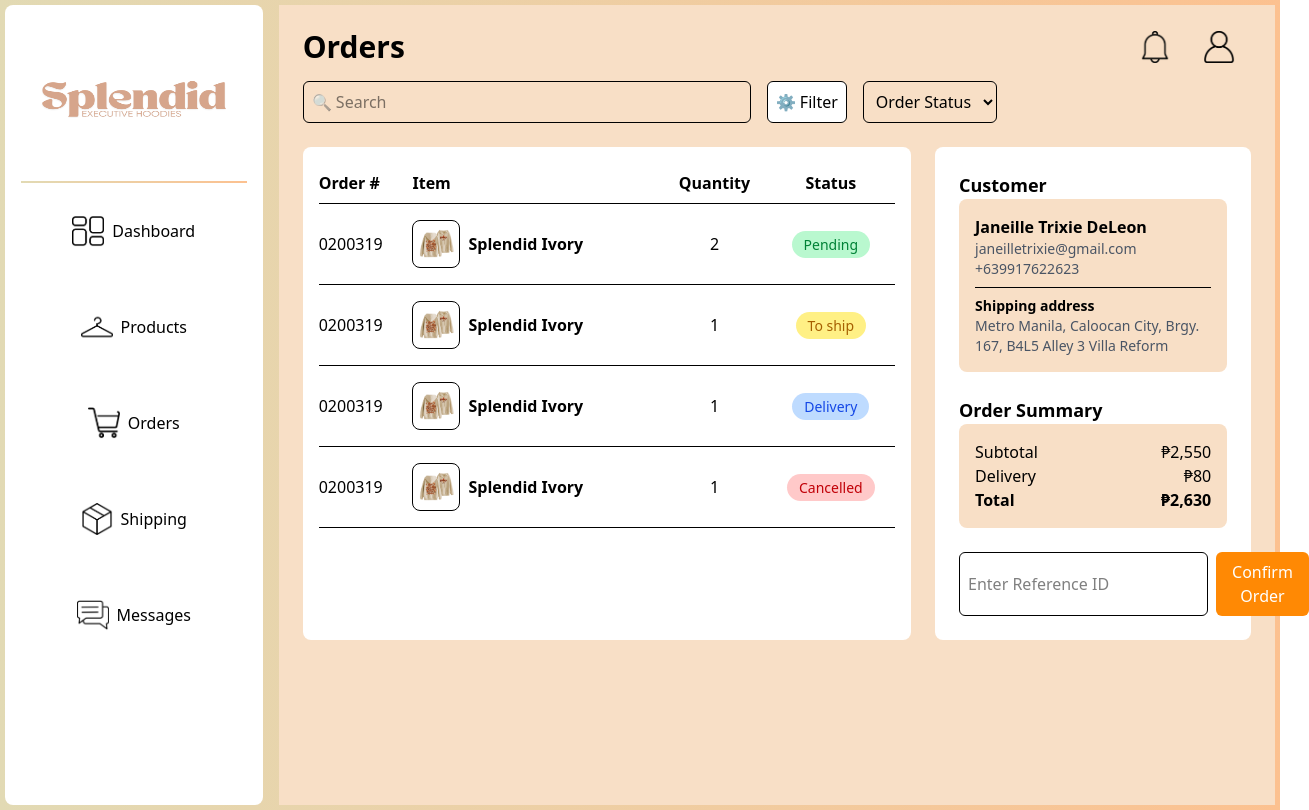
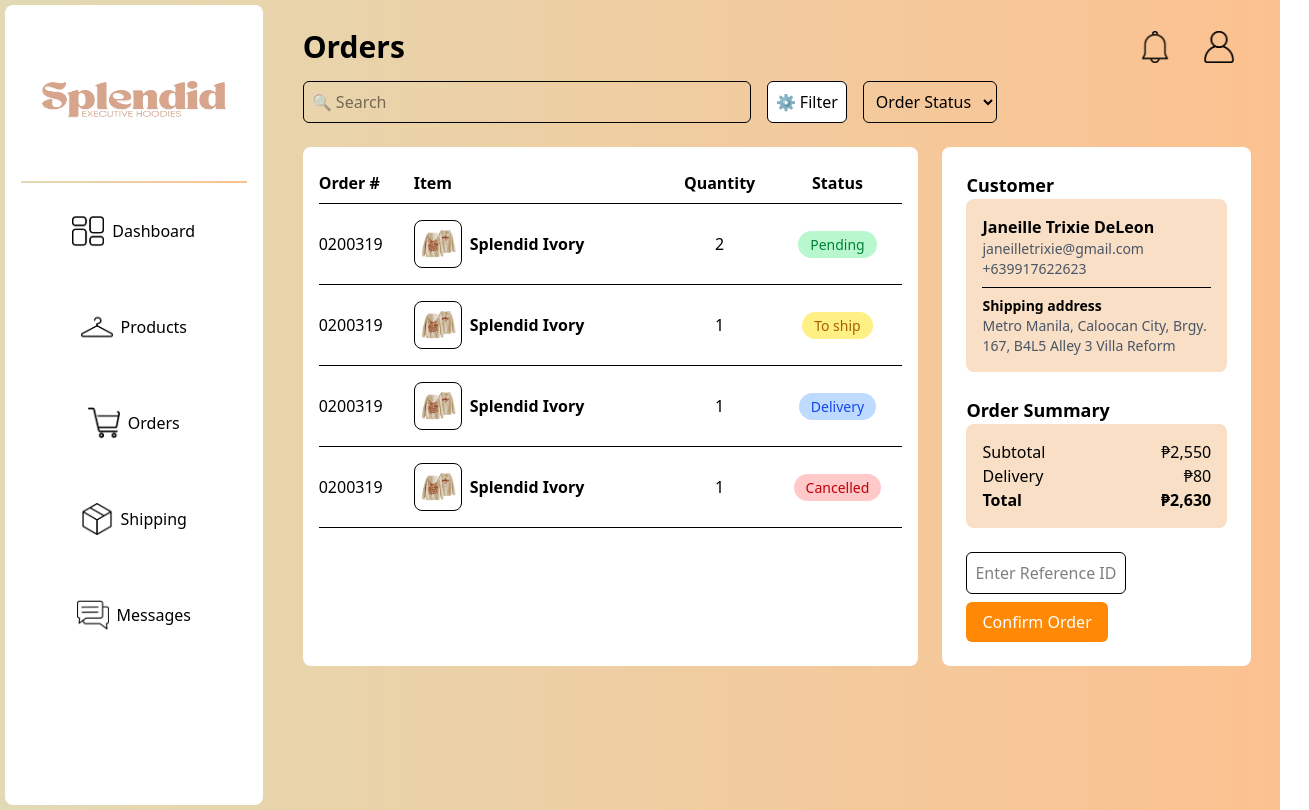
Before and after one commit to scottii333/Capstone-Splendid-Project, a React (Vite) app in the folder frontEnd/: page /Admin-Dashboard-Splendid/Orders in a window 1280 px wide. Shown: the whole page, 1309 px wide, since content can reach past the window. Built offline with nearby package versions, Linux system fonts and the light colour scheme.

Commit message:
Fix resposiveness

```diff
--- a/frontEnd/src/Admin/AdminOrders.jsx
+++ b/frontEnd/src/Admin/AdminOrders.jsx
@@ -44,7 +44,7 @@
   ];
 
   return (
-    <div className="bg-[#f8dfc6] min-h-screen p-6">
+    <div className=" min-h-screen p-6">
       {/* Header */}
       <div className="flex justify-between items-center mb-4">
         <h1 className="text-3xl font-bold">Orders</h1>
@@ -192,11 +192,11 @@
           </div>
 
           {/* Confirm Order */}
-          <div className="flex gap-2">
+          <div className="flex gap-2 flex-wrap">
             <input
               type="text"
               placeholder="Enter Reference ID"
-              className="p-2 border rounded-md flex-1"
+              className="p-2 border rounded-md w-[8rem] md:w-[10rem]"
             />
             <button className="bg-orange-400 text-white px-4 py-2 rounded-md">
               Confirm Order
```
